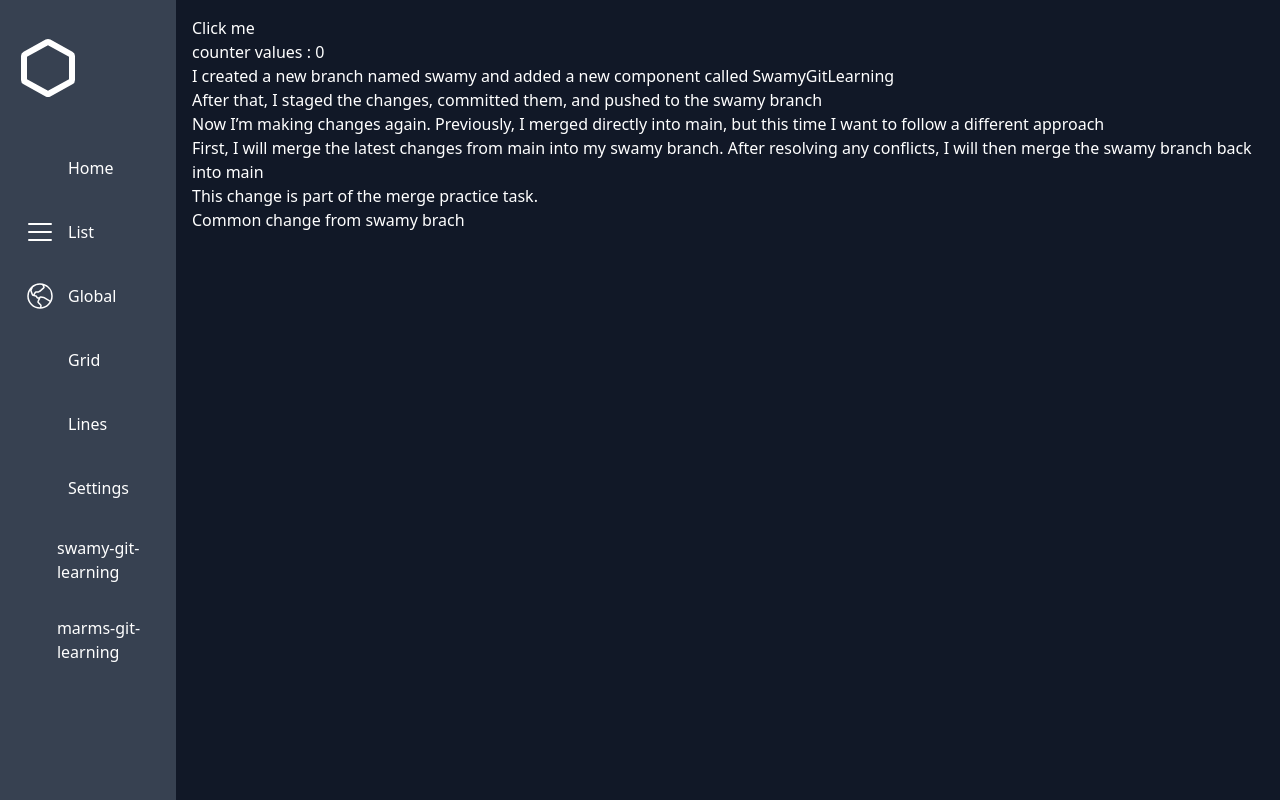
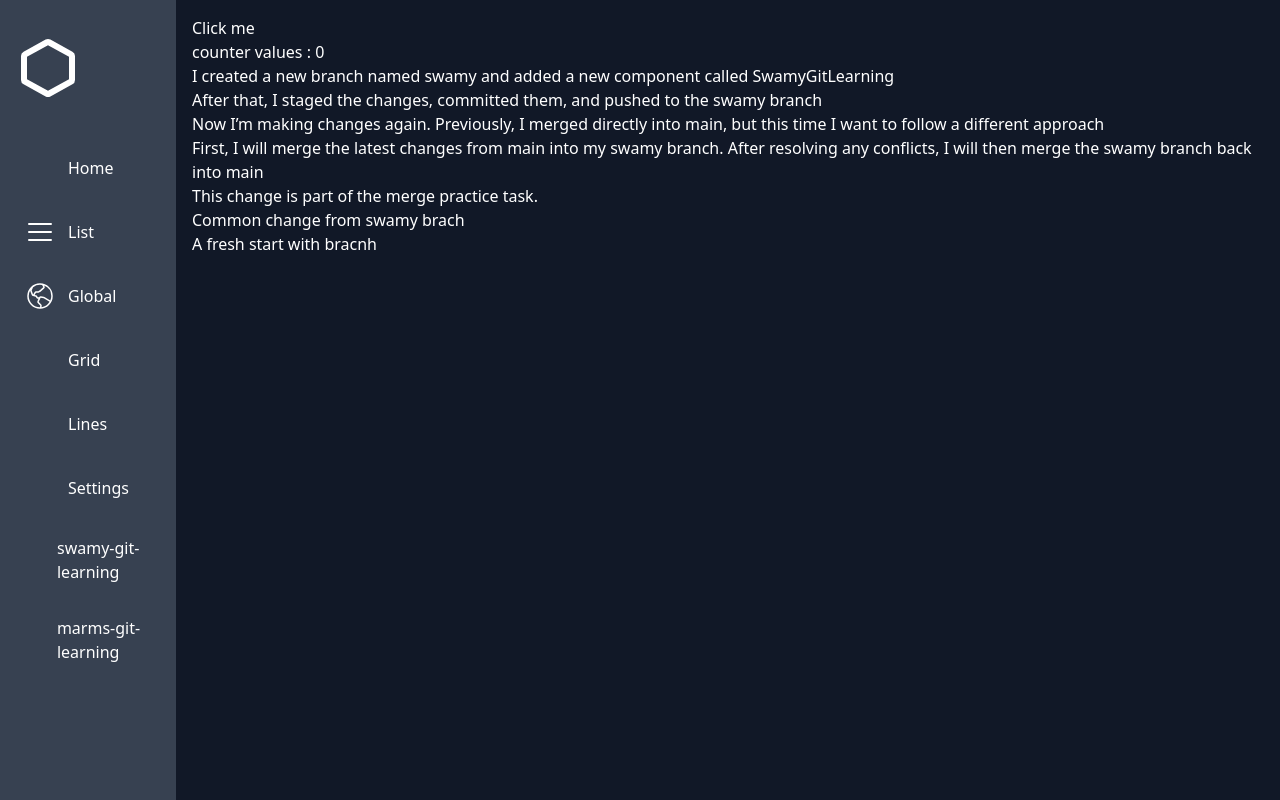
Before and after one commit to Swamynaiduryali/chatbotapplication, a React (Create React App) app: page /swamy-git-learning in a window 1280 px wide. Built offline with nearby package versions, Linux system fonts and the light colour scheme; some icons are missing.

Commit message:
A new paragraph added

```diff
--- a/src/Components/SwamyGitLearning.tsx
+++ b/src/Components/SwamyGitLearning.tsx
@@ -23,7 +23,7 @@ export const SwamyGitLearning: React.FC = () => {
                 After resolving any conflicts, I will then merge the swamy branch back into main</p>
             <p>This change is part of the merge practice task.</p>
             <p>Common change from swamy brach</p>
-
+            <p>A fresh start with bracnh</p>
         </div>
     )
 }
```
